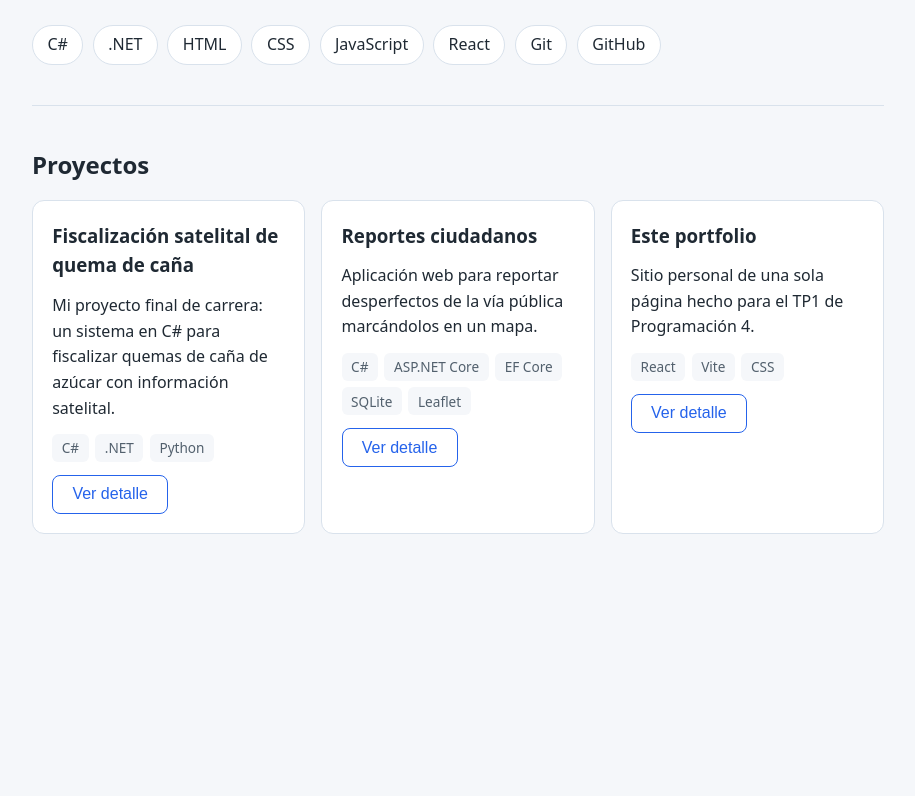
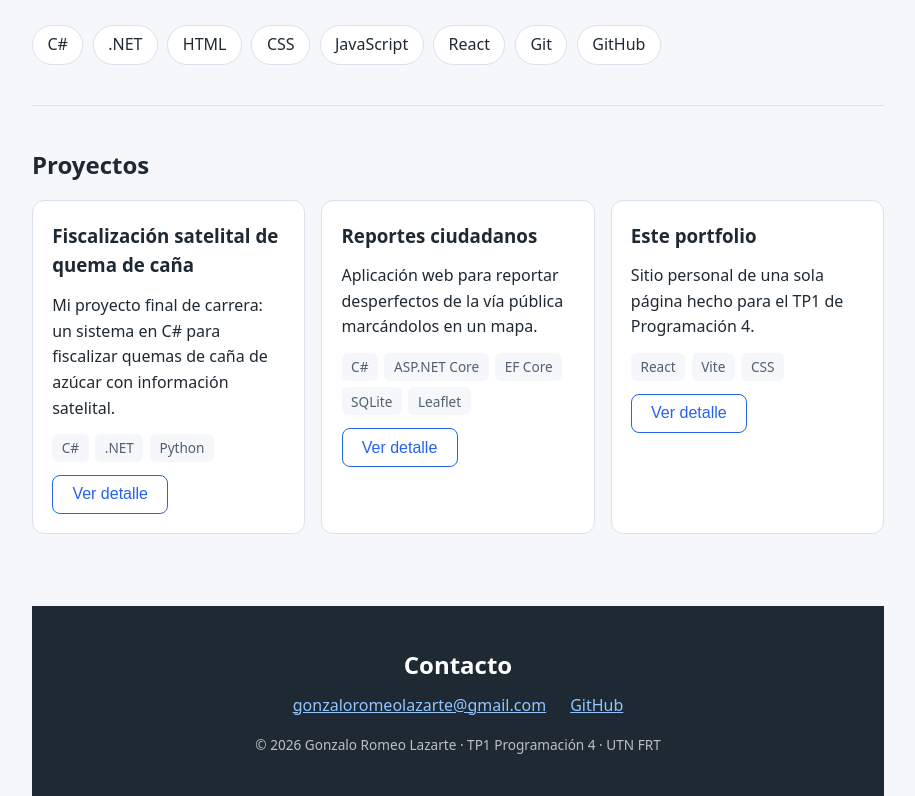
Before and after one commit to Tutu-04/tp1-react-portfolio-lazarte-gonzalo, a React (Vite) app: page / in a window 1280 px wide. Shown: the part 753-1549 px from the top of the page, without its empty margins (182-1097 px from the left). Before the commit the page ends 1327 px from the top, so only its background shows below. Built offline with nearby package versions, Linux system fonts and the light colour scheme.

Commit message:
Trabajo terminado. Incluido el README

```diff
--- a/src/App.jsx
+++ b/src/App.jsx
@@ -3,6 +3,7 @@ import Hero from "./components/Hero.jsx";
 import About from "./components/About.jsx";
 import Skills from "./components/Skills.jsx";
 import Projects from "./components/Projects.jsx";
+import Footer from "./components/Footer.jsx"
 
 const habilidades = ["C#", ".NET", "HTML", "CSS", "JavaScript", "React", "Git", "GitHub"];
 const proyectos = [
@@ -29,6 +30,7 @@ const proyectos = [
   },
 ];
 
+
 function App() {
   return (
     <>
@@ -38,6 +40,10 @@ function App() {
         <About />
         <Skills habilidades={habilidades} />
         <Projects proyectos={proyectos} />
+        <Footer
+        nombre="Gonzalo Romeo Lazarte"
+        email="gonzaloromeolazarte@gmail.com"
+        github="https://github.com/Tutu-04"/>
       </main>
     </>
   );
--- /dev/null
+++ b/src/components/Footer.jsx
@@ -0,0 +1,20 @@
+function Footer({ nombre, email, github }) {
+  const anio = new Date().getFullYear();
+
+  return (
+    <footer id="contacto" className="footer">
+      <h2>Contacto</h2>
+      <div className="footer-links">
+        <a href={"mailto:" + email}>{email}</a>
+        <a href={github} target="_blank" rel="noreferrer">
+          GitHub
+        </a>
+      </div>
+      <p className="footer-legal">
+        © {anio} {nombre} · TP1 Programación 4 · UTN FRT
+      </p>
+    </footer>
+  );
+}
+
+export default Footer;
```
Also changed, not shown: 1 other file (tests, documents, lock files or other folders).
